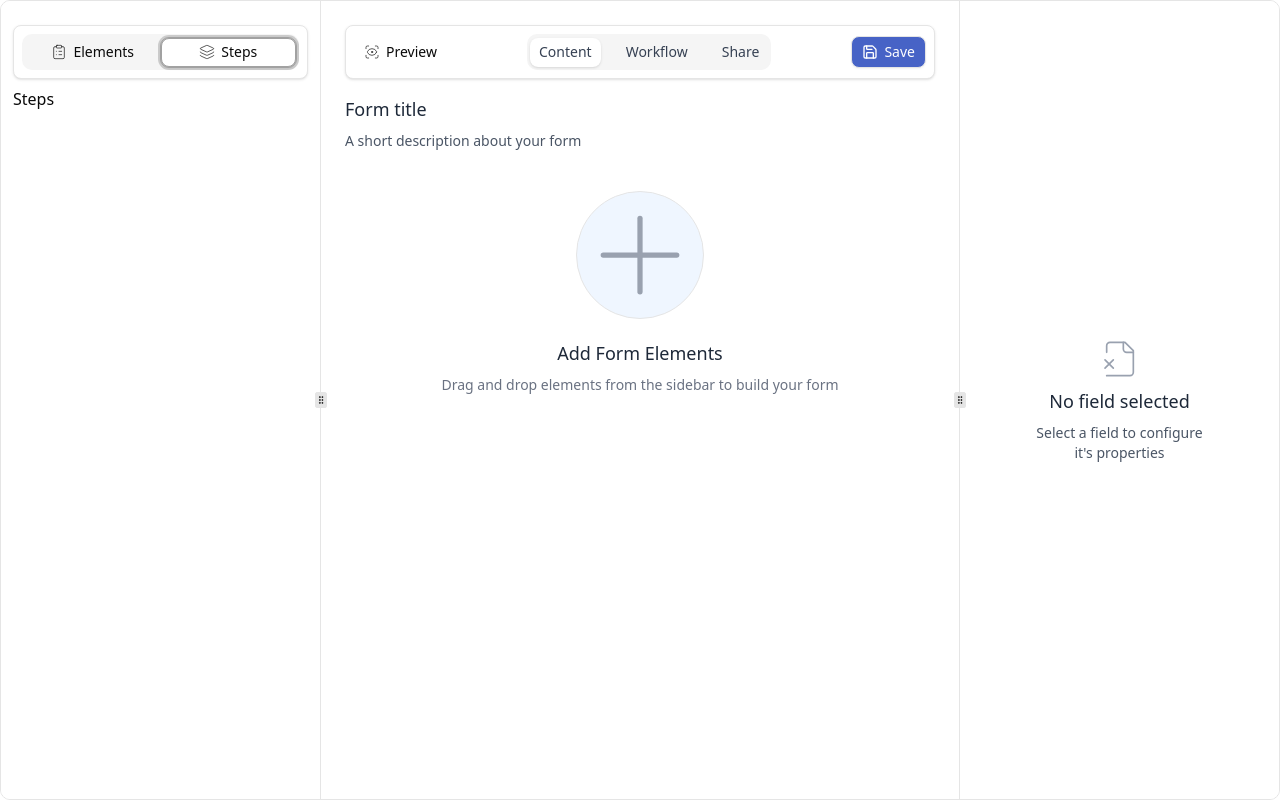
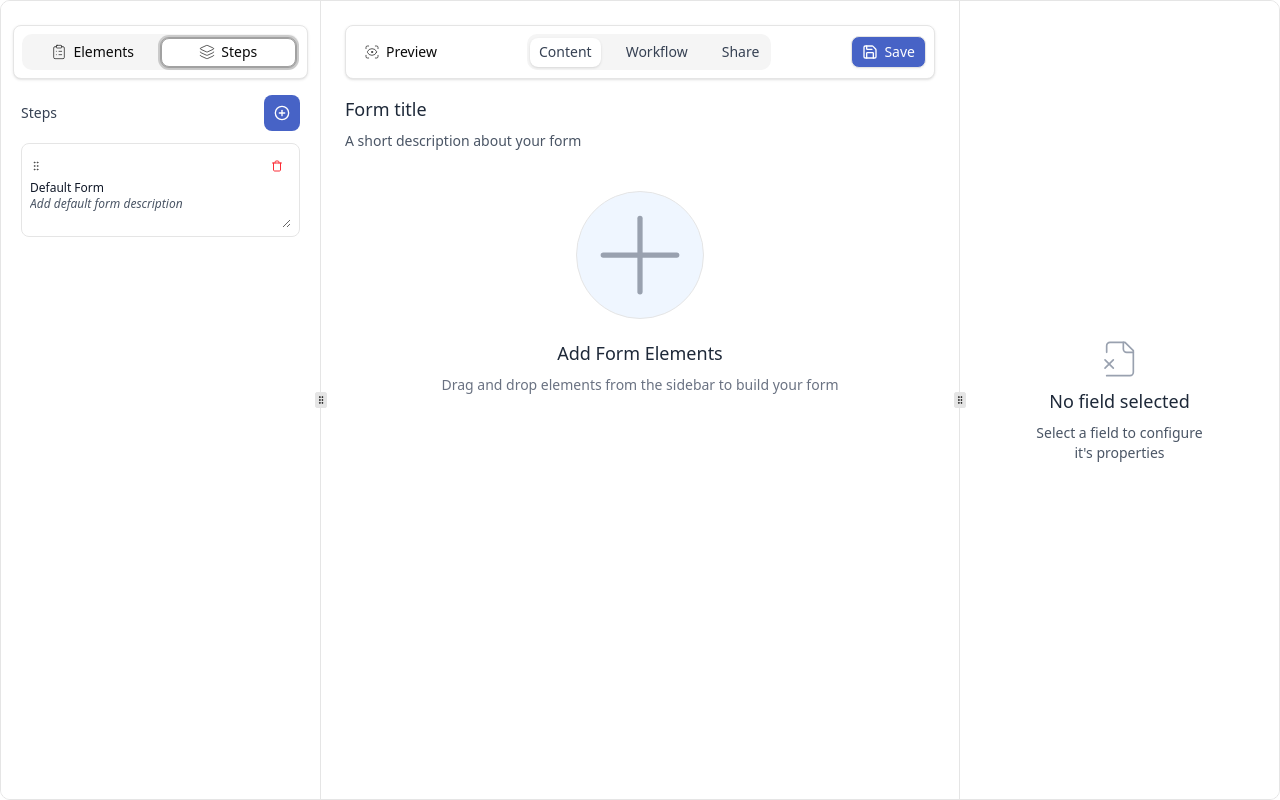
Before and after one commit to alphaware-vishnu/form-builder, a React (Vite) app: page / in a window 1280 px wide. Both pictures are taken after a click on the tab "Steps". Built offline with nearby package versions, Linux system fonts and the light colour scheme.

Commit message:
fix/steps

```diff
--- a/src/App.css
+++ b/src/App.css
@@ -119,6 +119,9 @@
   }
 }
 
+.trash-btn{
+  @apply w-7 z-10 text-red-500 hover:bg-red-200 rounded-sm transition-all p-2  h-7 cursor-pointer
+}
 
 .scrollbar-hide {
   scrollbar-width: none; /* Firefox */
--- a/src/components/app-components/form-builder/canvas/canvas.tsx
+++ b/src/components/app-components/form-builder/canvas/canvas.tsx
@@ -637,8 +637,8 @@ const FieldWrapper = ({
             onClick={(e) => {
               e.preventDefault();
               formBuilderContext.removeField(id);
-              if (id === formBuilderContext?.selectedField.id) {
-                formBuilderContext?.setSelectedField(null);
+              if (id === formBuilderContext.selectedField?.id) {
+                formBuilderContext?.setSelectedField(undefined);
               }
             }}
             className="w-7 z-10 text-red-500 hover:bg-red-200 rounded-sm transition-all p-2  h-7 cursor-pointer"
--- a/src/components/app-components/form-builder/sidebar/elements-sidebar.tsx
+++ b/src/components/app-components/form-builder/sidebar/elements-sidebar.tsx
@@ -2,6 +2,7 @@ import { ClipboardList, Layers, Search } from "lucide-react";
 import { FormElements } from "./form-elements";
 import { memo } from "react";
 import { Tabs, TabsContent, TabsList, TabsTrigger } from "@/components/ui/tabs";
+import { FormSteps } from "./form-steps";
 
 export const ElementsSidebarMemo = () => {
   return (
@@ -20,7 +21,9 @@ export const ElementsSidebarMemo = () => {
       <TabsContent className="w-full p-0 mt-3" value="elements">
         <FormElements />
       </TabsContent>
-      <TabsContent className="w-full p-0 mt-3" value="steps">Steps</TabsContent>
+      <TabsContent className="w-full p-0 mt-3" value="steps">
+        <FormSteps />
+      </TabsContent>
     </Tabs>
   );
 };
--- /dev/null
+++ b/src/components/app-components/form-builder/sidebar/form-steps.tsx
@@ -0,0 +1,71 @@
+import { Button } from "@/components/ui/button";
+import { useFormProvider } from "@/providers";
+import { Step } from "@/types";
+import { GripVertical, PlusCircle, Trash } from "lucide-react";
+
+export const FormSteps = () => {
+  const formBuilderContext = useFormProvider();
+
+  const steps = formBuilderContext?.form.steps;
+  console.log("steps", steps);
+  return (
+    <div className="p-2">
+      <div className="flex items-center justify-between ">
+        <p className="text-sm text-gray-700">Steps</p>
+        <Button
+          onClick={formBuilderContext?.addStep}
+          size={"icon"}
+          variant={"main"}
+        >
+          <PlusCircle />
+        </Button>
+      </div>
+      <div className="space-y-3 mt-3">
+        {steps.map((step) => (
+          <FormStep step={step} />
+        ))}
+      </div>
+    </div>
+  );
+};
+
+const FormStep = ({ step }: { step: Step }) => {
+  const { updateStep, removeStep, selectStep } = useFormProvider();
+  return (
+    <div
+      className="border rounded-md p-2 cursor-pointer "
+      onClick={() => {
+        selectStep(step.id);
+      }}
+    >
+      <div className="flex items-center justify-between">
+        <GripVertical className="w-3 h-3" strokeWidth={1} />
+        <div>
+          <Trash className="trash-btn" onClick={() => removeStep(step.id)} />
+        </div>
+      </div>
+      <div>
+        <input
+          onChange={(e) => {
+            updateStep(step.id, {
+              ...step,
+              title: e.target.value,
+            });
+          }}
+          className="text-xs block focus:outline-none   text-gray-900"
+          value={step.title}
+        />
+        <textarea
+          onChange={(e) => {
+            updateStep(step.id, {
+              ...step,
+              description: e.target.value,
+            });
+          }}
+          className="text-xs block italic text-wrap focus:outline-none w-full text-gray-600"
+          value={step.description}
+        />
+      </div>
+    </div>
+  );
+};
--- /dev/null
+++ b/src/components/app-components/form-builder/sidebar/index.ts
@@ -0,0 +1 @@
+export * from './form-steps'
--- a/src/providers/form-builder-provider.tsx
+++ b/src/providers/form-builder-provider.tsx
@@ -2,49 +2,142 @@ import { FieldType, Form, FormField, Step } from "@/types";
 import { DragEndEvent, DragStartEvent, UniqueIdentifier } from "@dnd-kit/core";
 import { arrayMove } from "@dnd-kit/sortable";
 
-import { createContext, PropsWithChildren, useContext, useState } from "react";
+import {
+  createContext,
+  Dispatch,
+  PropsWithChildren,
+  SetStateAction,
+  useContext,
+  useState,
+} from "react";
 import { nanoid } from "nanoid";
-const FormBuilderContext = createContext<any>(null);
+
+interface FormBuilderContext {
+  form: Form;
+  fields: string[];
+  addStep: () => void;
+  updateStep: (stepId: string, stepData: Step) => void;
+  removeStep: (stepId: string) => void;
+  setFields: Dispatch<React.SetStateAction<string[]>>;
+  handleDragEnd: (event: DragEndEvent) => void;
+  handleDragStart: (event: DragEndEvent) => void;
+  addField: (uid: UniqueIdentifier) => void;
+  activeId: any;
+  formFields: FormField[];
+  selectField: (id: string) => void;
+  selectedField: FormField | undefined;
+  setSelectedField: Dispatch<SetStateAction<FormField | undefined>>;
+  removeField: (id: string) => void;
+  updateField: (id: string, fieldData: FormField) => void;
+  selectStep: (stepId: string) => void;
+}
+
+const FormBuilderContext = createContext<FormBuilderContext>({
+  form: {
+    steps: [
+      {
+        id: "",
+        title: "",
+        description: "",
+        fields: [],
+      },
+    ],
+  },
+  fields: [],
+  addStep: () => {},
+  updateStep: () => {},
+  removeStep: () => {},
+  setFields: () => {},
+  handleDragEnd: () => {},
+  handleDragStart: () => {},
+  addField: () => {},
+  activeId: null,
+  formFields: [],
+  selectField: () => {},
+  selectedField: undefined,
+  setSelectedField: () => {},
+  removeField: () => {},
+  updateField: () => {},
+  selectStep: () => {},
+});
 
 export const FormBuilderProvider = ({ children }: PropsWithChildren) => {
-  const [formBuilderState, setFormBuilderState] = useState({});
   const [form, setForm] = useState<Form>({
     steps: [
       {
-        id: "default",
+        id: "default-step",
         title: "Default Form",
         description: "Add default form description",
         fields: [],
       },
     ],
   });
-  const [selectedStep, setSelectedStep] = useState<Step>();
+  const [selectedStepId, setSelectedStepId] = useState<string>("default-step");
   const [fields, setFields] = useState<UniqueIdentifier[]>([]);
-  const [formFields, setFormFields] = useState<FormField[]>([]);
+
+  const selectStep = (stepId: string) => {
+    setSelectedStepId(stepId);
+  };
+
+  const formFields =
+    form.steps.find((step) => step.id === selectedStepId)?.fields || [];
   const [activeId, setActiveId] = useState<any>();
   const [selectedField, setSelectedField] = useState<FormField>();
 
+  const addStep = () => {
+    const newStep: Step = {
+      id: nanoid(),
+      title: "Form title",
+      description: "Form description",
+      fields: [],
+    };
+    setForm((preval) => ({
+      ...preval,
+      steps: [...preval.steps, newStep],
+    }));
+  };
+
+  const removeStep = (stepId: string) => {
+    setForm((preval) => ({
+      ...preval,
+      steps: preval.steps.filter((step) => step.id !== stepId),
+    }));
+  };
+
+  const updateStep = (stepId: string, stepData: Step) => {
+    setForm((preval) => ({
+      ...preval,
+      steps: preval.steps.map((step) => (step.id === stepId ? stepData : step)),
+    }));
+  };
+
+  //here later find step based on name instead of find eg - object[key]
   const selectField = (id: string) => {
-    const field = formFields.find((field) => field.id === id);
+    const step = form.steps.find((step) => step.id === selectedStepId);
+    const field = step?.fields.find((field) => field.id === id);
     setSelectedField(field);
   };
 
   const updateField = (id: string, fieldData: FormField) => {
-    const updatedData = formFields.map((field) => {
-      return field.id === id
-        ? {
-            ...field,
-            name: fieldData.name,
-            label: fieldData.label,
-            placeholder: fieldData.placeholder,
-            validations: fieldData.validations,
-            options: fieldData.options,
-            orientation: fieldData.orientation,
-          }
-        : field;
-    });
+    const updatedForm: Form = {
+      ...form,
+      steps: form.steps.map((prevaStep) => {
+        if (prevaStep.id === selectedStepId) {
+          return {
+            ...prevaStep,
+            fields: prevaStep.fields.map((field) => {
+              if (field.id === id) {
+                return fieldData;
+              }
+              return field;
+            }),
+          };
+        }
+        return prevaStep;
+      }),
+    };
 
-    setFormFields(updatedData);
+    setForm(updatedForm);
   };
 
   const addField = (uid: UniqueIdentifier) => {
@@ -88,11 +181,32 @@ export const FormBuilderProvider = ({ children }: PropsWithChildren) => {
       },
       conditions: [],
     };
-    setFormFields((preval) => [...preval, baseField]);
+    setForm((preval) => {
+      return {
+        ...preval,
+        steps: preval.steps.map((prevStep) => {
+          if (prevStep.id === selectedStepId) {
+            return { ...prevStep, fields: [...prevStep.fields, baseField] };
+          }
+          return prevStep;
+        }),
+      };
+    });
   };
 
   const removeField = (id: string) => {
-    setFormFields((preval) => preval.filter((field) => field.id !== id));
+    setForm((preval) => ({
+      ...preval,
+      steps: preval.steps.map((prevStep) => {
+        if (prevStep.id === selectedStepId) {
+          return {
+            ...prevStep,
+            fields: prevStep.fields.filter((field) => field.id !== id),
+          };
+        }
+        return prevStep;
+      }),
+    }));
   };
 
   const handleDragEnd = (event: DragEndEvent) => {
@@ -103,11 +217,26 @@ export const FormBuilderProvider = ({ children }: PropsWithChildren) => {
       addField(active.id);
     }
     if (active?.id !== over?.id) {
-      setFormFields((items) => {
-        const oldIndex = items.findIndex((items) => items.id === active.id);
-        const newIndex = items.findIndex((items) => items.id === over?.id);
-        return arrayMove(items, oldIndex, newIndex);
-      });
+      setForm((preval) => ({
+        ...preval,
+        steps: preval.steps.map((prevStep) => {
+          if (selectedStepId === prevStep.id) {
+            return {
+              ...prevStep,
+              fields: (function () {
+                const oldIndex = prevStep.fields.findIndex(
+                  (items) => items.id === active.id
+                );
+                const newIndex = prevStep.fields.findIndex(
+                  (items) => items.id === over?.id
+                );
+                return arrayMove(prevStep.fields, oldIndex, newIndex);
+              })(),
+            };
+          }
+          return prevStep;
+        }),
+      }));
     }
   };
 
@@ -116,9 +245,9 @@ export const FormBuilderProvider = ({ children }: PropsWithChildren) => {
   };
 
   const values = {
-    formBuilderState,
-    setFormBuilderState,
+    form,
     fields,
+    addStep,
     setFields,
     handleDragEnd,
     handleDragStart,
@@ -130,6 +259,9 @@ export const FormBuilderProvider = ({ children }: PropsWithChildren) => {
     setSelectedField,
     removeField,
     updateField,
+    updateStep,
+    removeStep,
+    selectStep
   };
 
   return <FormBuilderContext value={values}>{children}</FormBuilderContext>;
@@ -137,6 +269,5 @@ export const FormBuilderProvider = ({ children }: PropsWithChildren) => {
 
 export const useFormProvider = () => {
   const formBuilderContext = useContext(FormBuilderContext);
-
   return formBuilderContext;
 };
```
Also changed, not shown: src/components/app-components/form-builder/field-settings/field-settings.tsx (+18 -18 lines).
